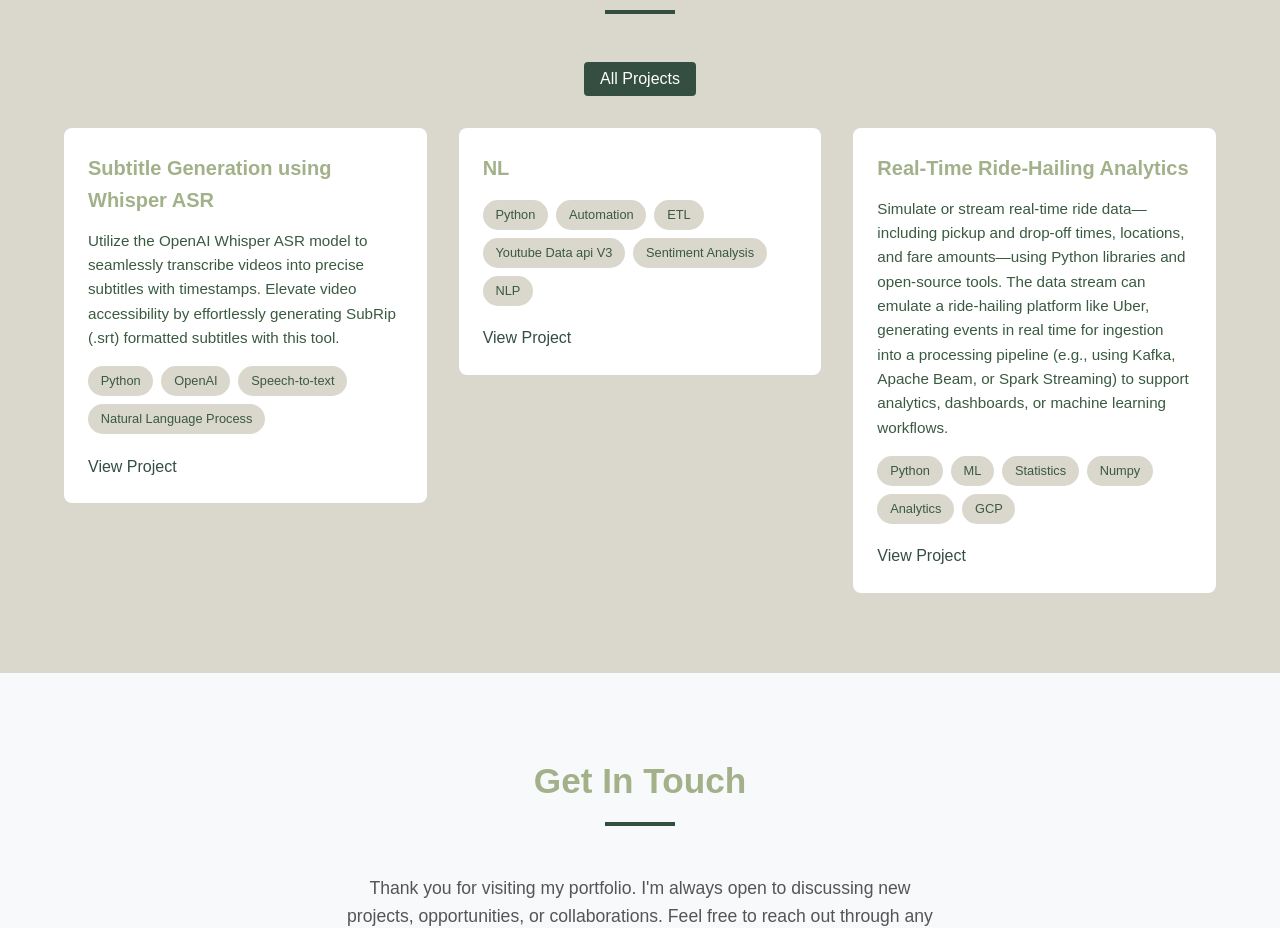
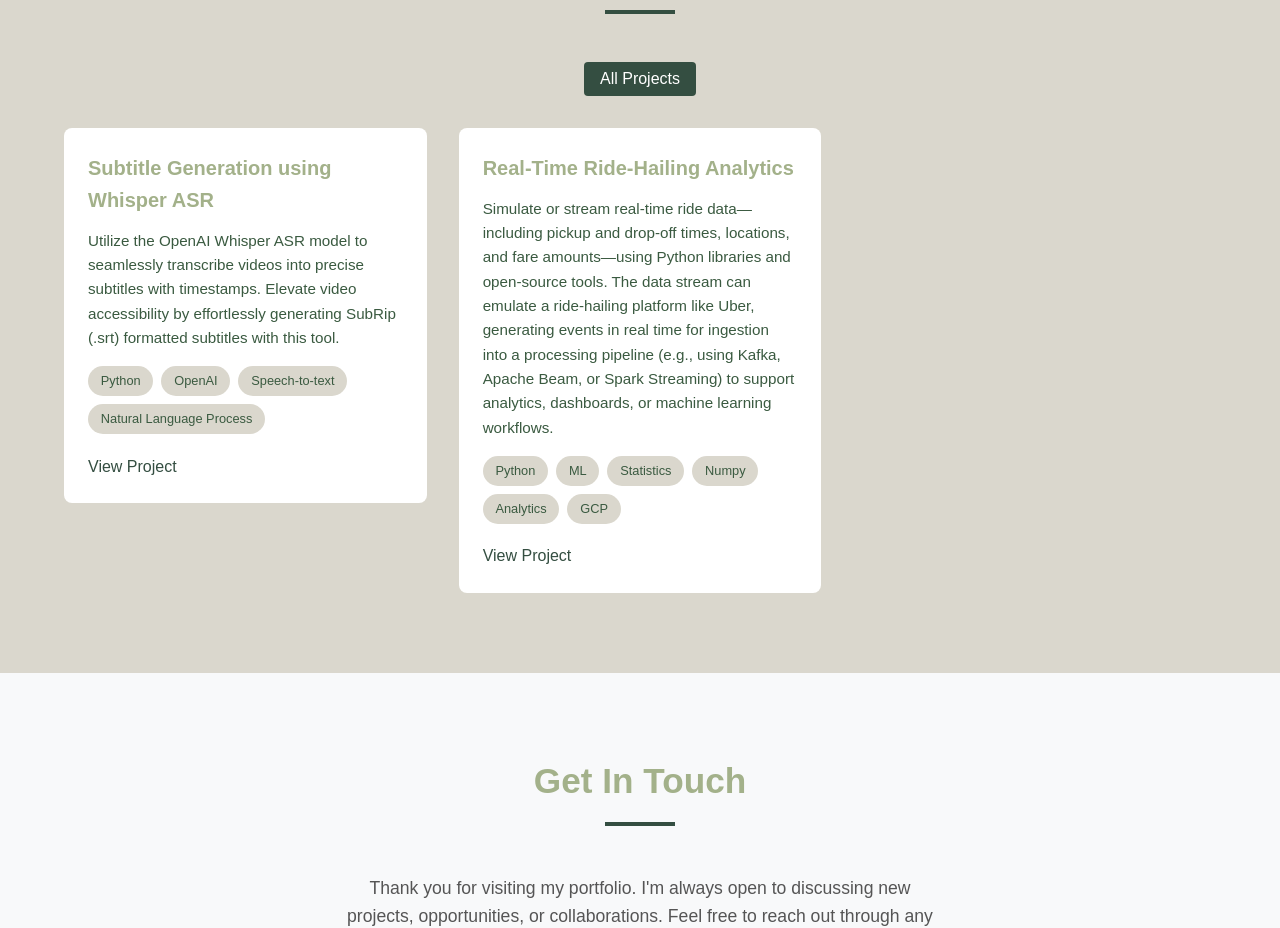
Before and after one commit to ro-hits/hits, a plain HTML site: page index.html in a window 1280 px wide. Shown: the part 1585-2513 px from the top of the page. Drawn offline with Linux system fonts and the light colour scheme; a web font is replaced by a local one.

Commit message:
updated project

```diff
--- a/index.html
+++ b/index.html
@@ -121,23 +121,23 @@
             </div>
 
             <!-- Project Card 2 -->
-            <div class="portfolio-item" data-category="python">
-                <div class="portfolio-card">
-                    <div class="portfolio-content">
-                        <h3>NL</h3>
-                        <p></p>
-                        <div class="portfolio-tags">
-                            <span>Python</span>
-                            <span>Automation</span>
-                            <span>ETL</span>
-                            <span>Youtube Data api V3</span>
-                            <span>Sentiment Analysis</span>
-                            <span>NLP</span>
-                        </div>
-                        <a href="#" class="portfolio-link">View Project</a>
-                    </div>
-                </div>
-            </div>
+<!--            <div class="portfolio-item" data-category="python">-->
+<!--                <div class="portfolio-card">-->
+<!--                    <div class="portfolio-content">-->
+<!--                        <h3>NL</h3>-->
+<!--                        <p></p>-->
+<!--                        <div class="portfolio-tags">-->
+<!--                            <span>Python</span>-->
+<!--                            <span>Automation</span>-->
+<!--                            <span>ETL</span>-->
+<!--                            <span>Youtube Data api V3</span>-->
+<!--                            <span>Sentiment Analysis</span>-->
+<!--                            <span>NLP</span>-->
+<!--                        </div>-->
+<!--                        <a href="#" class="portfolio-link">View Project</a>-->
+<!--                    </div>-->
+<!--                </div>-->
+<!--            </div>-->
 
             <!-- Project Card 3 -->
             <div class="portfolio-item" data-category="data-analysis visualization">
```
